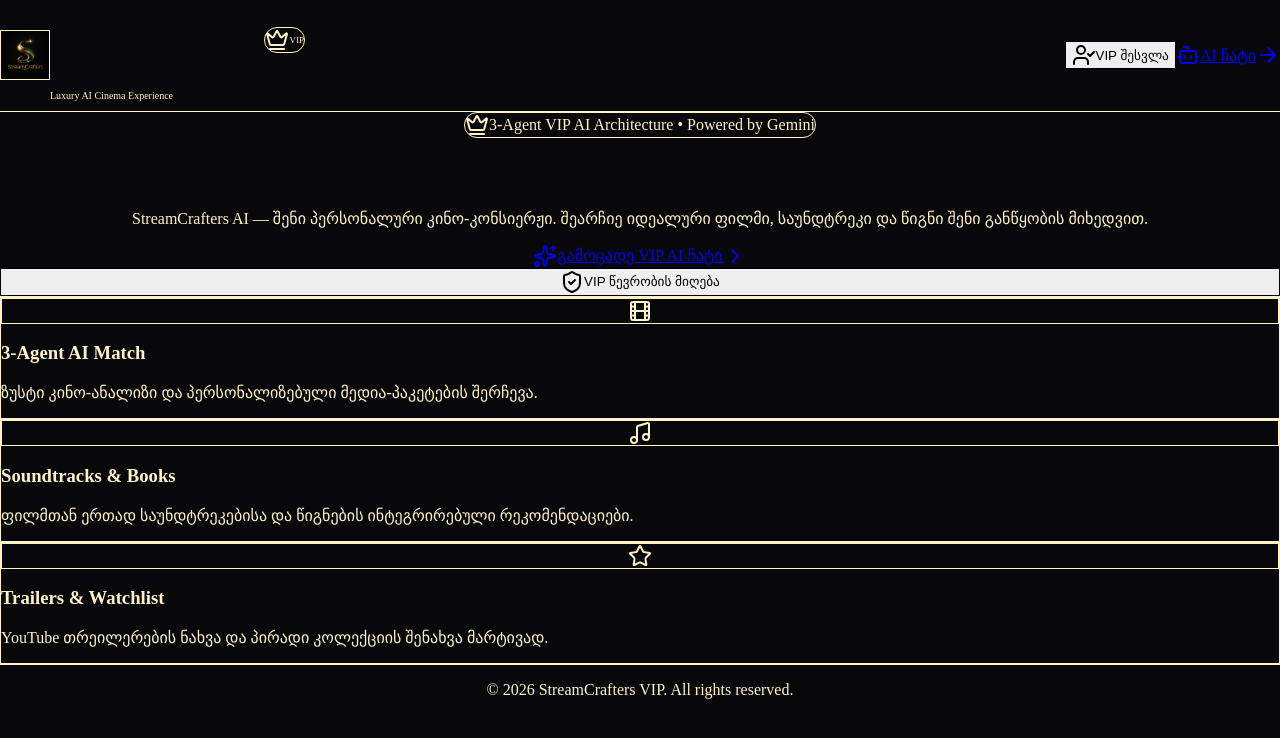
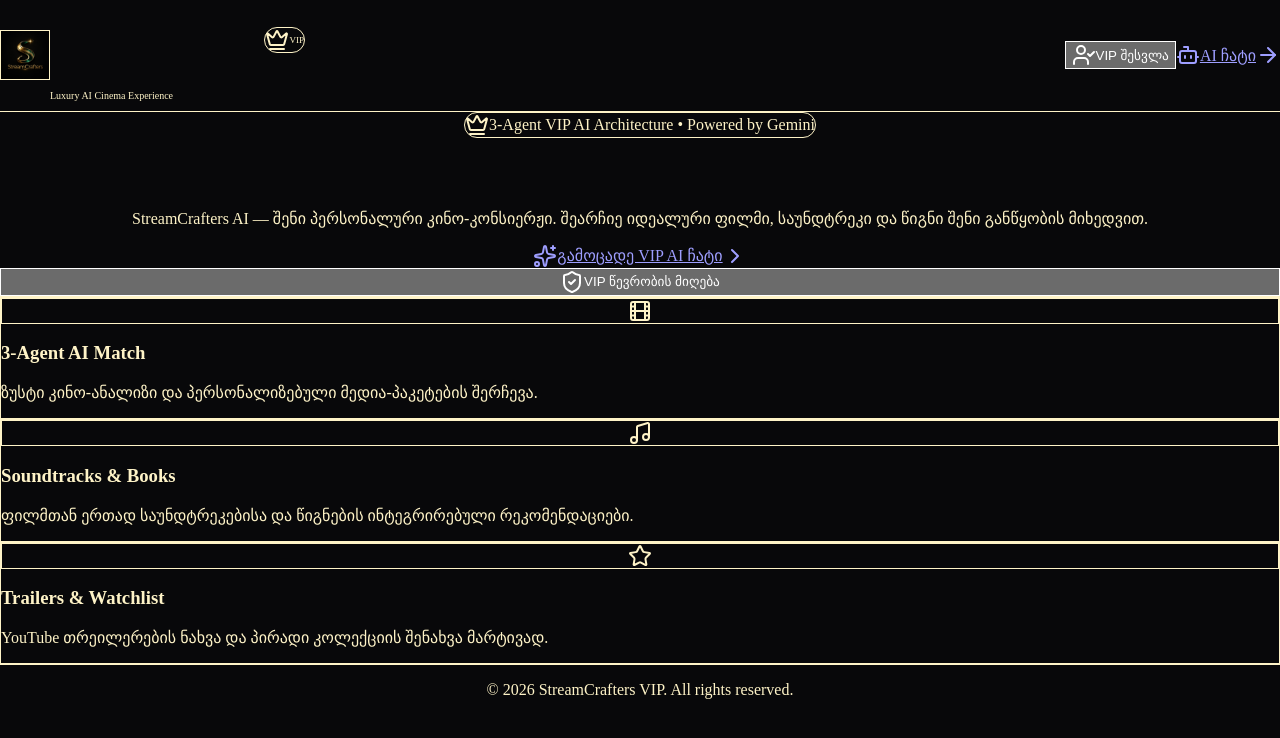
Before and after one commit to lukitomukba-hue/streamcrafters, a Next.js app: page / in a window 1280 px wide. Shown: the top 738 px of the page. Built offline with nearby package versions, Linux system fonts and the light colour scheme.

Commit message:
Restore original VIP luxury design and fix CSS

```diff
--- a/src/app/globals.css
+++ b/src/app/globals.css
@@ -2,7 +2,12 @@
 @tailwind components;
 @tailwind utilities;
 
-html, body {
+:root {
+  color-scheme: dark;
+}
+
+html,
+body {
   background-color: #08080a;
   color: #fef3c7;
   margin: 0;
--- a/src/app/layout.tsx
+++ b/src/app/layout.tsx
@@ -13,7 +13,7 @@
 }) {
   return (
     <html lang="ka">
-      <body className="bg-[#08080a] text-amber-100 antialiased selection:bg-amber-500 selection:text-black">{children}</body>
+      <body className="bg-[#08080a] text-amber-100 antialiased">{children}</body>
     </html>
   );
 }
```
